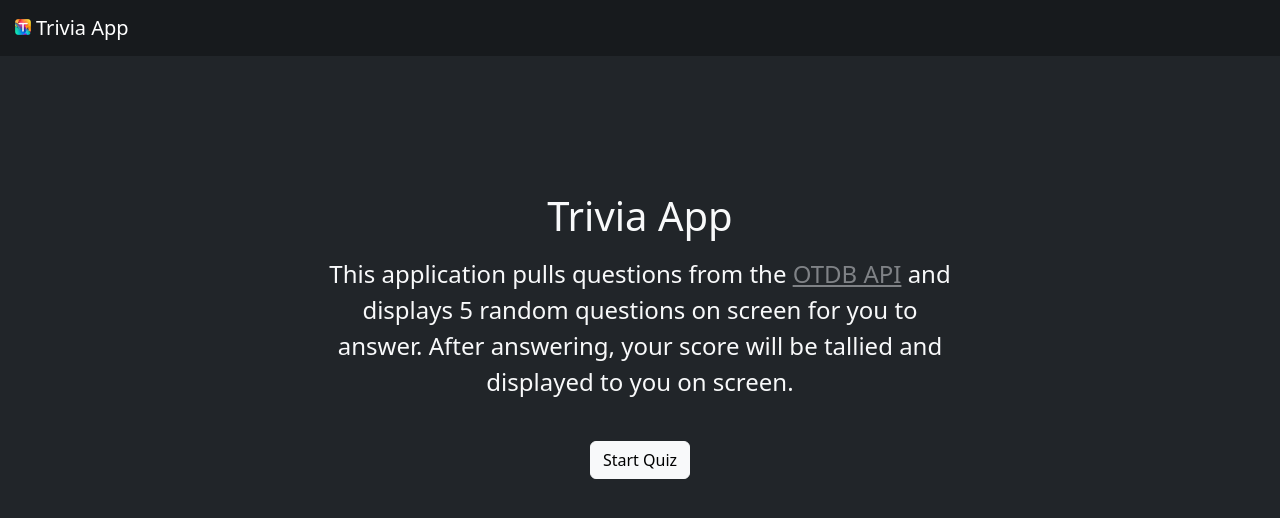
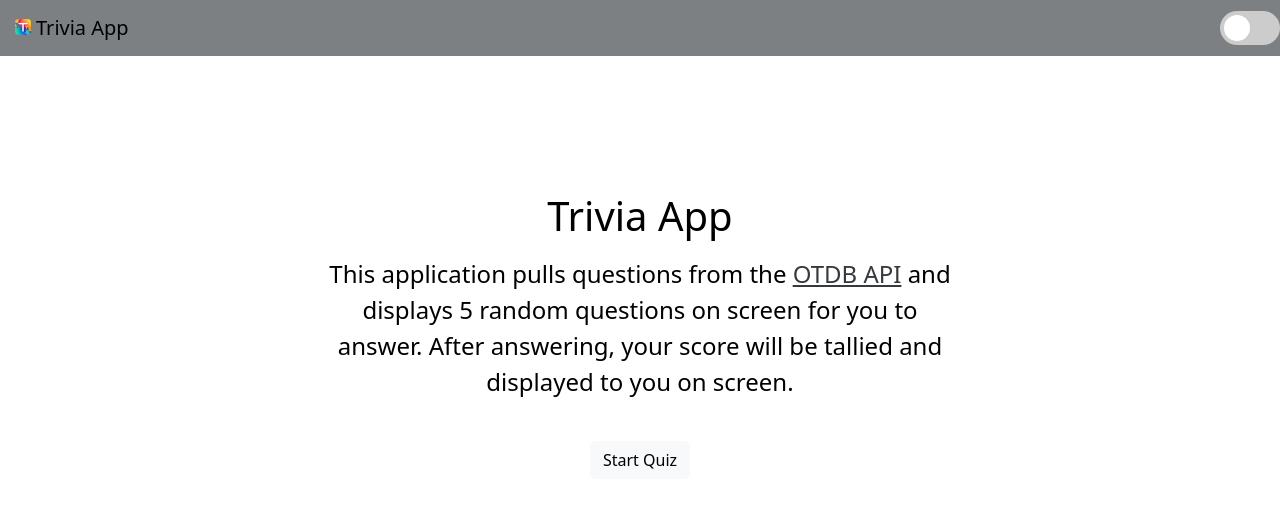
Before and after one commit to bju12290/trivia-app, a React (Vite) app: page / in a window 1280 px wide. Shown: the top 518 px of the page. Built offline with nearby package versions, Linux system fonts and the light colour scheme.

Commit message:
Added Functionality and Styling For When an Answer is Not Selected. Added Light Mode/Dark Mode Toggle

```diff
--- a/components/Answers.jsx
+++ b/components/Answers.jsx
@@ -1,6 +1,5 @@
 import React from 'react'
 import '../src/styles.css'
-import { Link } from 'react-router-dom'
 
 export default function Answers(props) {
     const answersArray = props.answersArray
@@ -36,7 +35,7 @@ export default function Answers(props) {
                     defaultChecked={selectedAnswer === answer}>
                 </input>
                 <label
-                    className={`answer-label form-check-label ${labelClass}`}
+                    className={`${labelClass} answer--label form-check-label `}
                     htmlFor={index}>{answer}
                 </label>
                 <br/>
--- a/components/FinalScore.jsx
+++ b/components/FinalScore.jsx
@@ -2,9 +2,11 @@ import React from 'react'
 import '../src/styles.css'
 import { totalCorrect, resetTotalCorrect } from './SubmitButton'
 import { Link } from 'react-router-dom'
+import { useWindowSize } from '@reactuses/core'
+import Confetti from 'react-confetti'
 
 export default function FinalScore() {
-
+    const { width, height } = useWindowSize()
     function resetScore() {
         resetTotalCorrect()
     }
@@ -20,13 +22,17 @@ export default function FinalScore() {
     } else if (totalCorrect === 5) {
         return (
             <div className="final-score-container d-flex flex-column align-items-center justify-content-between">
+                <Confetti
+                    width={width}
+                    height={height}
+                    />
                 <h1>Perfect Score!</h1>
                 <p>You got { totalCorrect } right!</p>
                 <Link to="/quiz">
                 <button onClick={resetScore} className="submit-button btn btn-light">Play Again</button></Link>
             </div>
         )
-    } else if (totalCorrect < 4) {
+    } else if (totalCorrect < 3) {
         return (
             <div className="final-score-container d-flex flex-column align-items-center justify-content-between">
                 <h1>Not Bad!</h1>
@@ -38,6 +44,10 @@ export default function FinalScore() {
     } else {
         return (
         <div className="final-score-container d-flex flex-column align-items-center justify-content-between">
+            <Confetti
+                width={width}
+                height={height}
+                />
             <h1>Congratulations!</h1>
             <p>You got { totalCorrect } right!</p>
             <Link to="/quiz">
--- /dev/null
+++ b/components/ModeToggle.jsx
@@ -0,0 +1,28 @@
+import React from 'react'
+import '../src/styles.css'
+
+export default function ModeToggle() {
+    const [darkMode, setDarkMode] = React.useState(false);
+
+    React.useEffect(() => {
+      const body = document.body;
+      if (darkMode) {
+        body.classList.add('dark-mode');
+      } else {
+        body.classList.remove('dark-mode');
+      }
+    }, [darkMode]);
+
+    const toggleMode = () => {
+      setDarkMode(prevMode => !prevMode);
+    };
+
+    return (
+      <div className="mode-toggle">
+        <label className="switch">
+            <input onClick={toggleMode} type="checkbox" />
+        <span className="slider round"></span>
+        </label>
+      </div>
+    );
+  }
--- a/components/Navbar.jsx
+++ b/components/Navbar.jsx
@@ -1,5 +1,6 @@
 import React from 'react'
 import logo from '../src/assets/images/icon.png'
+import ModeToggle from './ModeToggle'
 import '../src/styles.css'
 import { Link } from 'react-router-dom'
 import { resetTotalCorrect } from './SubmitButton'
@@ -11,12 +12,13 @@ export default function Navbar() {
     }
 
     return (
-        <div onClick={resetScore} className="navbar navbar-expand-lg navbar-dark">
-            <div className="navbar--logo">
+        <div className="navbar navbar-expand-lg navbar-dark">
+            <div onClick={resetScore} className="navbar--logo">
             <Link className="navbar-brand" to="/">
                     <img className="navbar--icon" src={logo}></img>
                 Trivia App</Link>
             </div>
+            <ModeToggle />
         </div>
     )
 }
--- a/components/Question.jsx
+++ b/components/Question.jsx
@@ -55,7 +55,7 @@ export default function Question() {
             <h4>{triviaData[questionNum].question}</h4>
 
             </div>
-            <div className="answers-container form-check">
+            <div className="answers--container form-check">
             <Answers selectedAnswer={selectedAnswer} answersArray={answersArray} submitStatus={submitStatus} triviaData={triviaData} questionNum={questionNum}/>
             </div>
             <div className="submit--container">
--- a/components/Quiz.jsx
+++ b/components/Quiz.jsx
@@ -4,7 +4,7 @@ import Question from './Question'
 export default function Quiz() {
 
     return (
-        <div className="question-container d-flex flex-column align-items-center justify-content-between">
+        <div className="question--container d-flex flex-column align-items-center justify-content-between">
             <Question />
         </div>
     )
--- a/package.json
+++ b/package.json
@@ -10,10 +10,12 @@
     "preview": "vite preview"
   },
   "dependencies": {
+    "@reactuses/core": "^4.0.5",
     "bootstrap": "^5.3.1",
     "he": "^1.2.0",
     "nanoid": "^4.0.2",
     "react": "^18.2.0",
+    "react-confetti": "^6.1.0",
     "react-dom": "^18.2.0",
     "react-router-dom": "^6.15.0"
   },
--- a/src/App.jsx
+++ b/src/App.jsx
@@ -1,5 +1,6 @@
 import React from 'react'
 import 'bootstrap/dist/css/bootstrap.css';
+import '../src/styles.css'
 import Navbar from '../components/Navbar'
 import Start from '../components/Start'
 import Quiz from '../components/Quiz'
--- a/src/styles.css
+++ b/src/styles.css
@@ -1,11 +1,37 @@
 body {
-    background-color: #212529;
-    color: var(--bs-light);
+    --background-color: #ffffff;
+    --text-color: #000000;
+    --container-color: #7d8083;
+    --link-color: #36393d;
+    --box-shadow-color: #606264;
+    transition: background-color 0.3s ease, text-color 0.3s ease, container-color 0.3s ease, link-color 0.3s ease, box-shadow-color 0.3s ease !important;
+}
+
+body.dark-mode {
+    --background-color: #212529;
+    --text-color: #f8f9fa;
+    --container-color: #171a1d;
+    --link-color: #7f8286;
+    --box-shadow-color: #121416;
+    transition: background-color 0.3s ease, text-color 0.3s ease, container-color 0.3s ease, link-color 0.3s ease, box-shadow-color 0.3s ease !important;
+}
+
+
+
+body {
+    background-color: var(--background-color);
+    color: var(--text-color);
 }
 
 /* -=NAVBAR=- */
+
 .navbar {
-    background-color: #171a1d;
+    background-color: var(--container-color);
+    justify-content: space-between;
+}
+
+.navbar-brand {
+    color: var(--text-color) !important; /* OVERRIDING BOOTSTRAP DEFAULT STYLING HERE */
 }
 
 .navbar--logo {
@@ -20,14 +46,76 @@ body {
     margin-left: 10px;
 }
 
+/* -=MODETOGGLE SWITCH=- */
+
+.switch {
+    position: relative;
+    display: inline-block;
+    width: 60px;
+    height: 34px;
+  }
+
+  .switch input {
+    opacity: 0;
+    width: 0;
+    height: 0;
+  }
+
+  .slider {
+    position: absolute;
+    cursor: pointer;
+    top: 0;
+    left: 0;
+    right: 0;
+    bottom: 0;
+    background-color: #ccc;
+    -webkit-transition: .4s;
+    transition: .4s;
+  }
+
+  .slider:before {
+    position: absolute;
+    content: "";
+    height: 26px;
+    width: 26px;
+    left: 4px;
+    bottom: 4px;
+    background-color: white;
+    -webkit-transition: .4s;
+    transition: .4s;
+  }
+
+  input:checked + .slider {
+    background-color: var(--background-color);
+  }
+
+  input:focus + .slider {
+    box-shadow: 0 0 1px var(--box-shadow-color);
+  }
+
+  input:checked + .slider:before {
+    -webkit-transform: translateX(26px);
+    -ms-transform: translateX(26px);
+    transform: translateX(26px);
+  }
+
+  .slider.round {
+    border-radius: 34px;
+  }
+
+  .slider.round:before {
+    border-radius: 50%;
+  }
+
 /* -=START PAGE=- */
+
 .start {
     margin-top: 15vh;
     margin-bottom: 25px;
 }
 
 a {
-    color: #7f8286
+    color: var(--link-color);
 }
 
 .start--description {
@@ -43,14 +131,14 @@ a {
 /* -=QUIZ PAGE=- */
 
 /* -Question- */
-.question-container {
-    background-color: #171a1d;
+.question--container {
+    background-color: var(--container-color);
     width: 50vw;
     margin-left: auto;
     margin-right: auto;
     margin-top: 15vh;
     border-radius: 25px;
-    box-shadow: 0px 5px 5px #121416;
+    box-shadow: 0px 5px 5px var(--box-shadow-color);
     display: inline-block;
 }
 
@@ -61,12 +149,12 @@ a {
 }
 
 /* -Answers- */
-.answers-container {
+.answers--container {
     margin-top: 5vh;
     margin-bottom: 5vh;
 }
 
-.answer-label {
+.answer--label {
     padding: 0 5px 0 5px
 }
 
@@ -75,24 +163,39 @@ a {
     margin: auto;
 }
 
-.submit-button {
+.submit--button {
     margin-bottom: 5vh;
     min-width: 150px;
 }
+
+@keyframes flash {
+    0%, 100% {
+      background-color: inherit;
+      color: inherit;
+    }
+    50% {
+      background-color: rgba(231, 29, 54, 1);
+      color: var(--text-color);
+    }
+  }
+
+  .flash {
+    animation: flash 0.5s ease;
+  }
 
 /* -=FINAL SCORE PAGE=- */
 
 .final-score-container {
     text-align: center;
     padding: 50px;
-    background-color: #171a1d;
+    background-color: var(--container-color);
     width: 50vw;
     height: 50vh;
     margin-left: auto;
     margin-right: auto;
     margin-top: 15vh;
     border-radius: 25px;
-    box-shadow: 0px 5px 5px #121416;
+    box-shadow: 0px 5px 5px var(--box-shadow-color);
 }
 
 /* -=CONDITIONAL STYLING=- */
@@ -101,13 +204,14 @@ a {
     background: rgba(50, 159, 91, 1);
     border-radius: 3px;
     padding: 0 5px 0 5px;
+    opacity: 1 !important; /* OVERRIDING BOOTSTRAP DEFAULT STYLING HERE */
 }
-
 
 .incorrect-styling {
     background-color: rgba(231, 29, 54, 1);
     border-radius: 3px;
     padding: 0 5px 0 5px;
+    opacity: 1 !important; /* OVERRIDING BOOTSTRAP DEFAULT STYLING HERE */
 }
 
 
```
Also changed, not shown: components/SubmitButton.jsx (+26 -11 lines), 1 other file (tests, documents, lock files or other folders).
